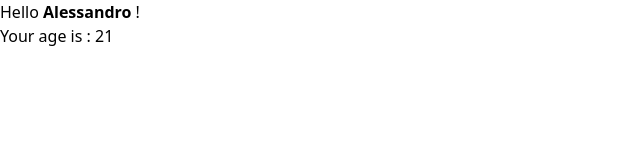
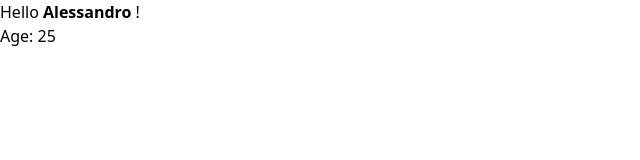
Before and after one commit to Alessandro-Ambra-dev/esercizi-React, a React (Create React App) app in the folder my-app/: page / in a window 1280 px wide. Shown: the top 160 px of the page, without its empty margins (0-640 px from the left). Built offline with nearby package versions, Linux system fonts and the light colour scheme.

Commit message:
feature: refactoring es-7

```diff
--- a/my-app/src/Age.jsx
+++ b/my-app/src/Age.jsx
@@ -2,6 +2,6 @@ import React from "react";
 
 export class Age extends React.Component {
   render() {
-    return <p>Your age is : {this.props.age > 18 && this.props.age}</p>;
+    return <p>Age: 25</p>;
   }
 }
--- a/my-app/src/App.jsx
+++ b/my-app/src/App.jsx
@@ -5,7 +5,7 @@ export class App extends React.Component {
   render() {
     return (
       <div>
-        <Welcome name="Alessandro" />
+        <Welcome name="Alessandro" age={19} />
       </div>
     );
   }
--- a/my-app/src/Welcome.jsx
+++ b/my-app/src/Welcome.jsx
@@ -8,7 +8,7 @@ export class Welcome extends React.Component {
         <p>
           Hello <strong>{this.props.name}</strong> !
         </p>
-        <Age age={21}/>
+        <p>{this.props.age > 18 &&  <Age/>}</p>
       </div>
     );
   }
```
